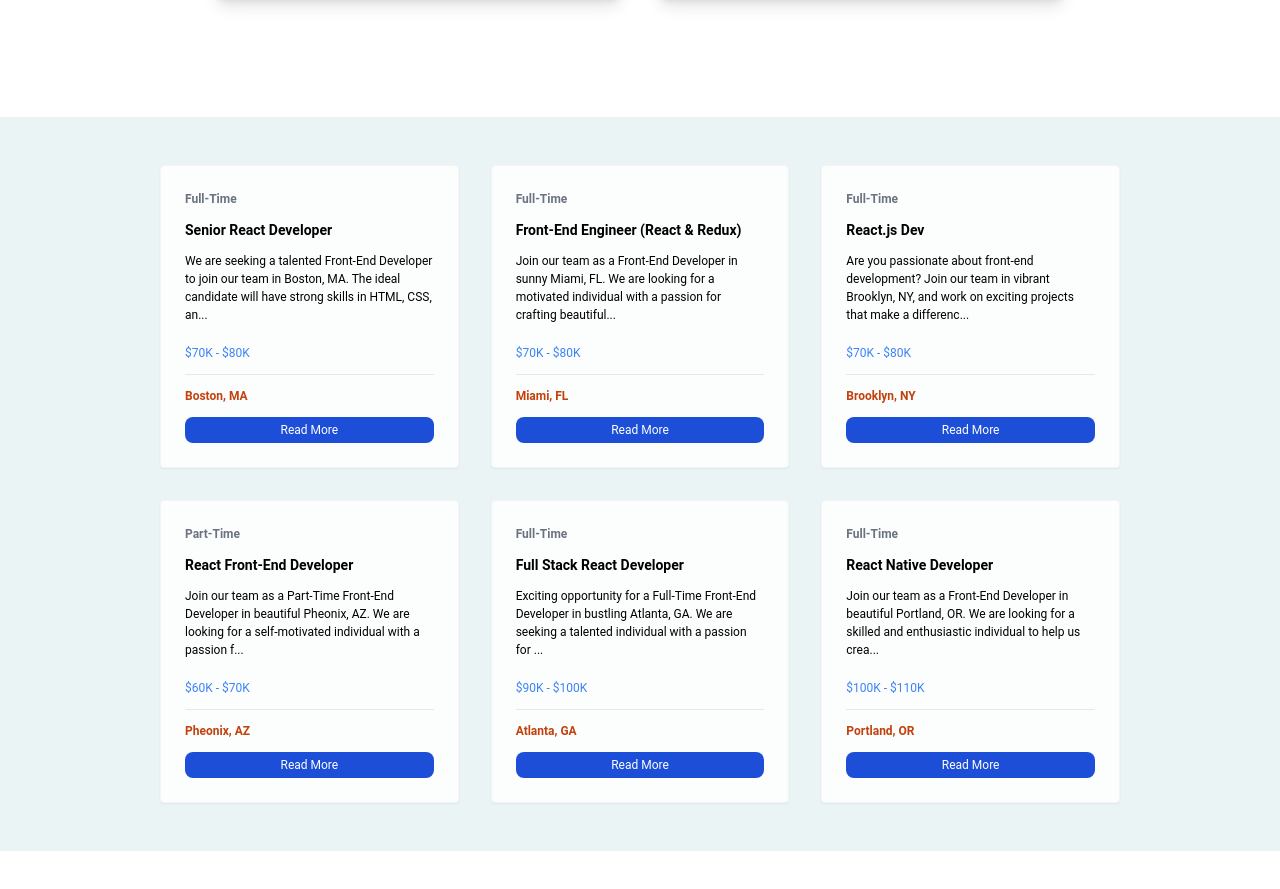
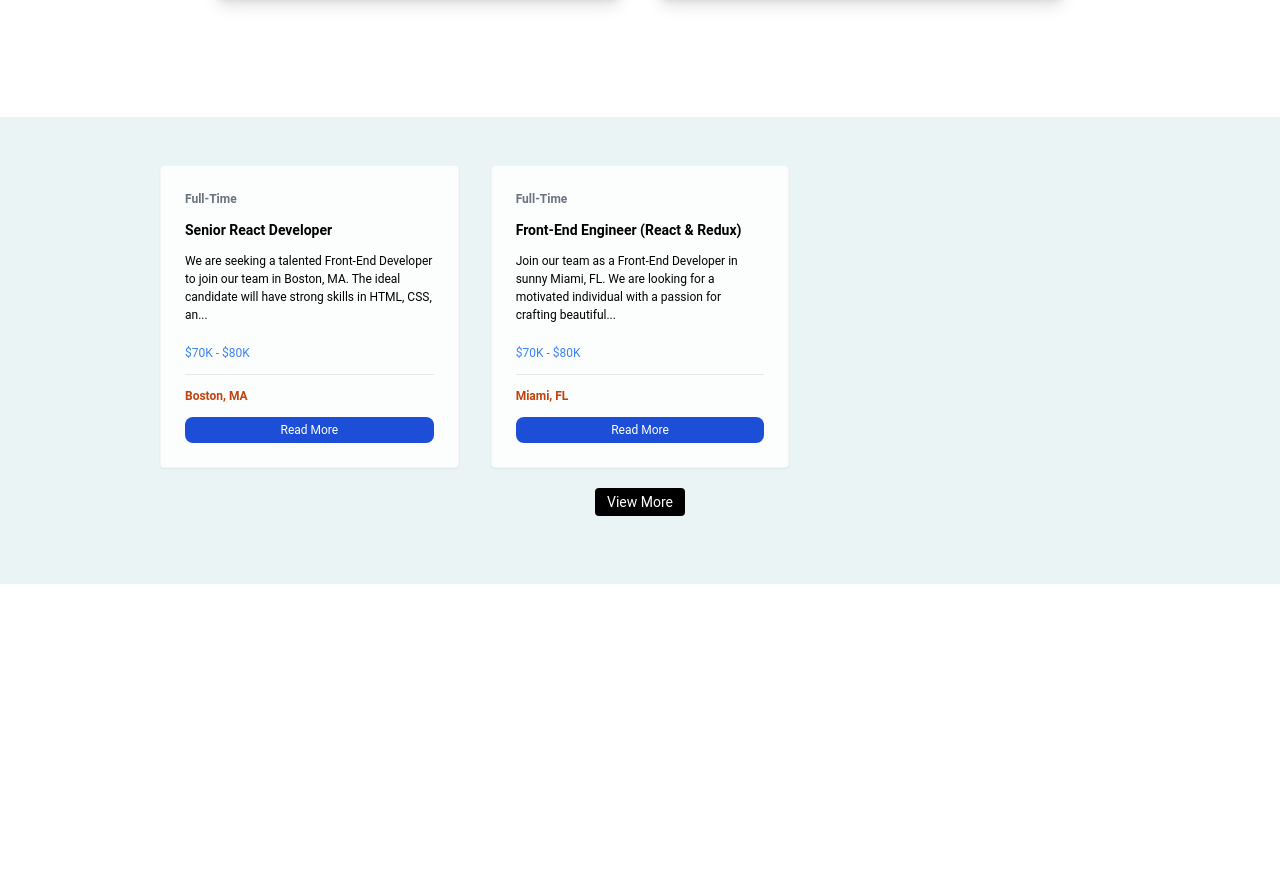
Before and after one commit to jonathan-baraza/workWave, a React (Vite) app: page / in a window 1280 px wide. Shown: the part 595-1484 px from the top of the page. After the commit the page ends 1227 px from the top, so only its background shows below. Built offline with nearby package versions, Linux system fonts and the light colour scheme.

Commit message:
feat: jobs loader

```diff
--- a/src/components/JobListings.tsx
+++ b/src/components/JobListings.tsx
@@ -1,16 +1,33 @@
-import React from "react";
+import { useState, useEffect } from "react";
 import jobs from "../jobs.json";
 import JobListing from "./JobListing";
+import { JobType } from "./JobListing";
+const JobListings = () => {
+  const [viewJobs, setViewJobs] = useState<JobType[]>(jobs.jobs.slice(0, 3));
+  const [jobRange, setJobRange] = useState<number>(2);
 
-const JobListings = () => {
-  console.log(jobs.jobs[0]);
+  //Set Jobs
+  useEffect(() => {
+    setViewJobs(jobs.jobs.slice(0, jobRange));
+  }, [jobRange]);
+
   return (
     <div className="w-full py-12 my-12 bg-[#ebf4f5] min-h-[30vh]">
-      <div className="w-3/4   mx-auto  grid grid-cols-3 gap-8  ">
-        {jobs.jobs.map((job) => (
-          <JobListing job={job} key={job.id} />
-        ))}
+      <div className=" w-[85%] md:w-3/4   mx-auto  grid grid-cols-1 md:grid-cols-3 gap-8  ">
+        {viewJobs?.length > 0 &&
+          viewJobs.map((job: JobType) => <JobListing job={job} key={job.id} />)}
       </div>
+
+      {jobs.jobs.length > jobRange && (
+        <div className="w-full flex justify-center my-5">
+          <button
+            onClick={() => setJobRange(jobRange + 3)}
+            className="w-fit text-sm bg-black hover:cursor-pointer hover:shadow-xl duration-100 text-white rounded py-1 px-3"
+          >
+            View More
+          </button>
+        </div>
+      )}
     </div>
   );
 };
```
